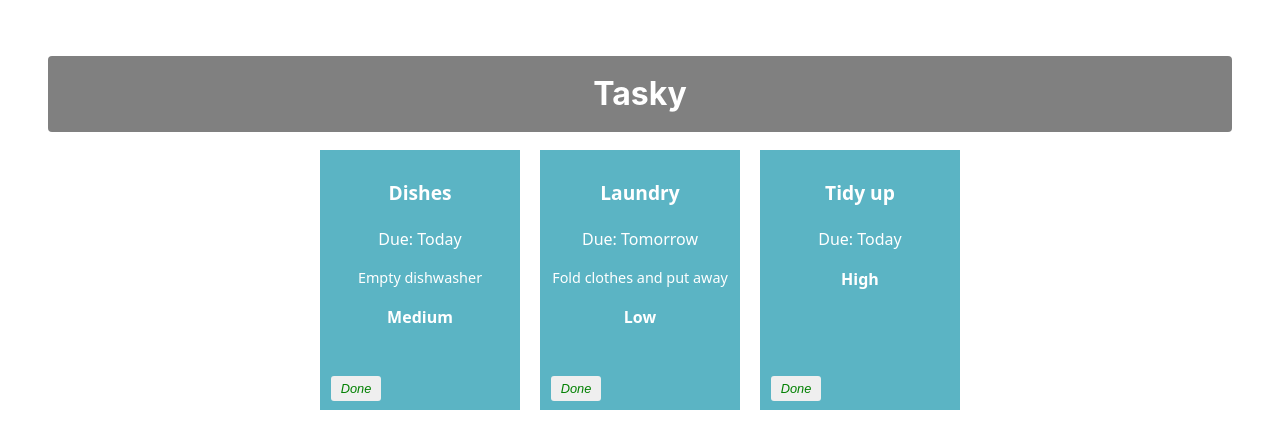
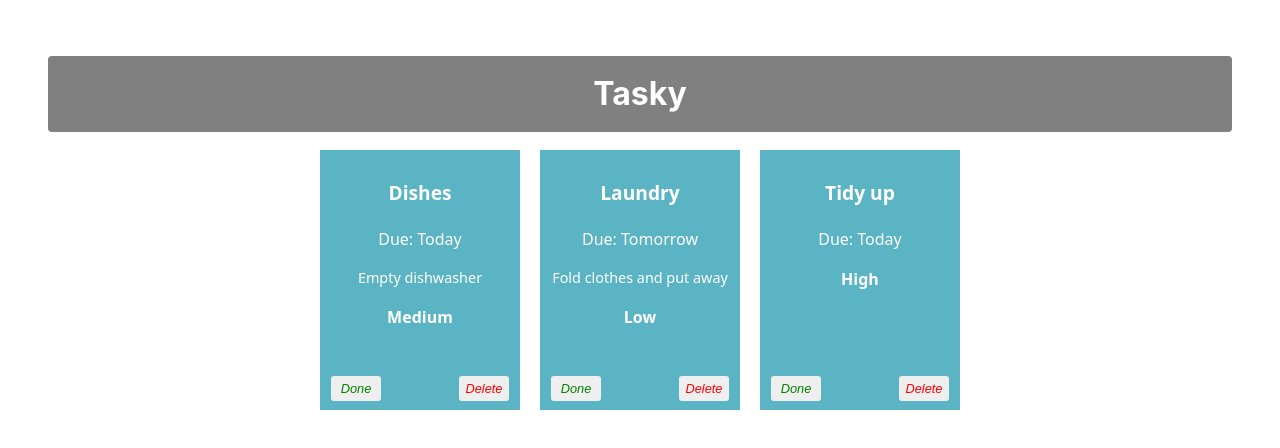
Before and after one commit to FinnClewes/react-basics-labs, a React (Vite) app in the folder tasky/: page / in a window 1280 px wide. Shown: the top 448 px of the page. Built offline with nearby package versions, Linux system fonts and the light colour scheme.

Commit message:
Delete a task

```diff
--- a/tasky/src/App.css
+++ b/tasky/src/App.css
@@ -66,3 +66,10 @@
   left: 5px;
   color: green;
 }
+
+.deleteButton {
+  position: absolute;
+  bottom: 5px;
+  right: 5px;
+  color: red;
+}
--- a/tasky/src/App.jsx
+++ b/tasky/src/App.jsx
@@ -19,6 +19,12 @@
     //console.log(`${taskIndex} ${tasks[taskIndex].done}`);
   }
 
+  const deleteHandler = (taskIndex) => {
+    const tasks = [...taskState.tasks];
+    tasks.splice(taskIndex, 1);
+    setTaskState({tasks});
+  }
+
   return (
     <div className="container">
       <h1>Tasky</h1>
@@ -31,6 +37,7 @@
         key={task.id}
         done={task.done}
         markDone={() => doneHandler(index)}
+        deleteTask={() => deleteHandler(index)}
         />
       ))}
 
--- a/tasky/src/components/Task.jsx
+++ b/tasky/src/components/Task.jsx
@@ -9,6 +9,7 @@
             <p className='description'>{props.description}</p>
             <p className='priority'>{props.priority}</p>
             <button onClick={props.markDone} className='doneButton'>Done</button>
+            <button onClick={props.deleteTask} className='deleteButton'>Delete</button>
         </div>
     )
 }
```
